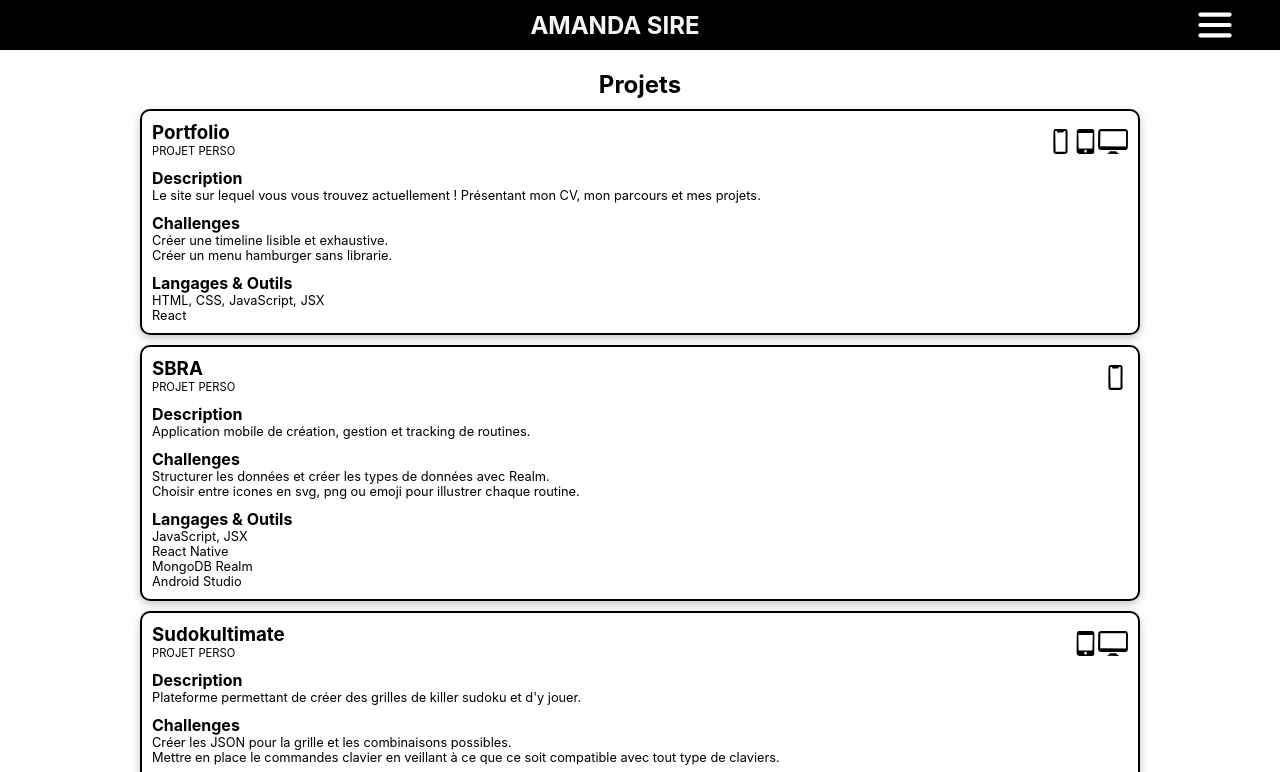
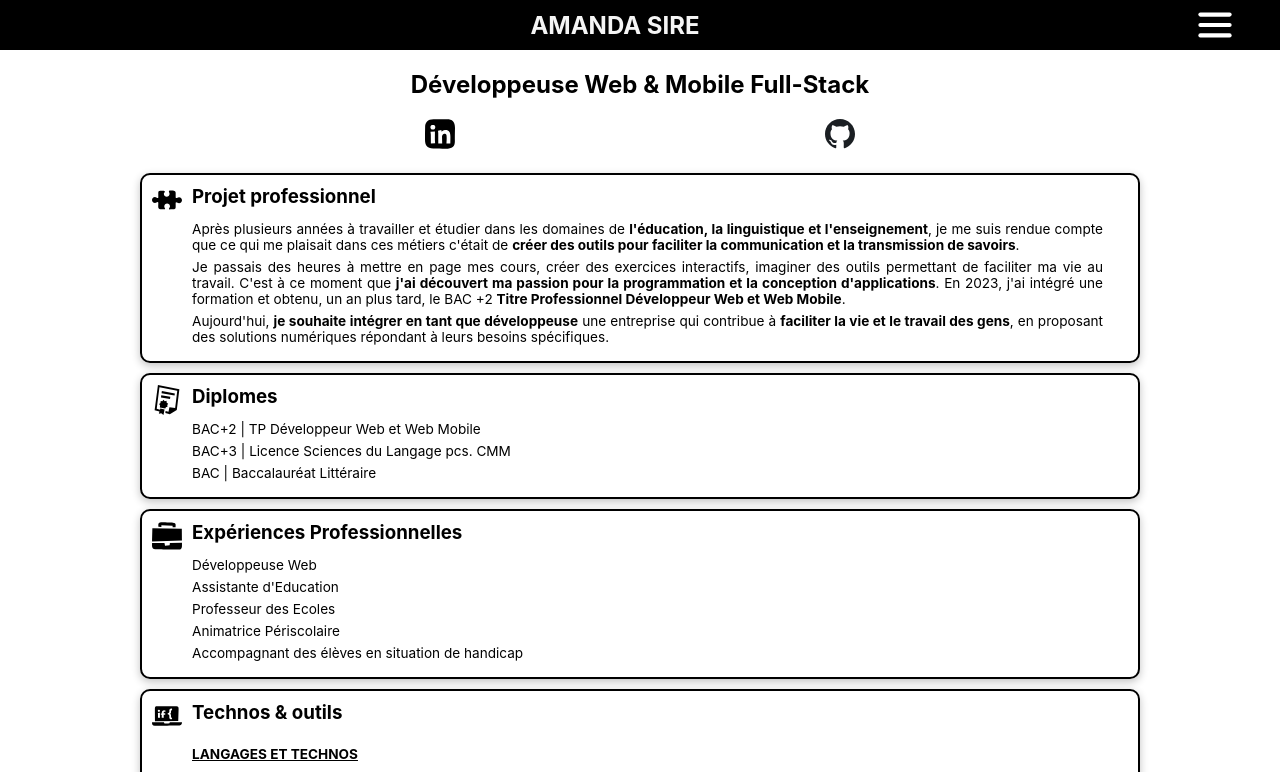
Before and after one commit to HemyDay/hemyportfolio, a React (Create React App) app: page / in a window 1280 px wide. Shown: the top 772 px of the page. Built offline with nearby package versions, Linux system fonts and the light colour scheme.

Commit message:
made resume the default page

```diff
--- a/src/App.tsx
+++ b/src/App.tsx
@@ -21,7 +21,7 @@ const App = () => {
       case 'Projects': setMENU_OPEN(false); return <Projects />;
       case 'Contact': setMENU_OPEN(false); return <Contact />;
       case 'Timeline': setMENU_OPEN(false); return <Timeline />;
-      default: return <Projects />;
+      default: return <Resume />;
     }
   }
 
```
